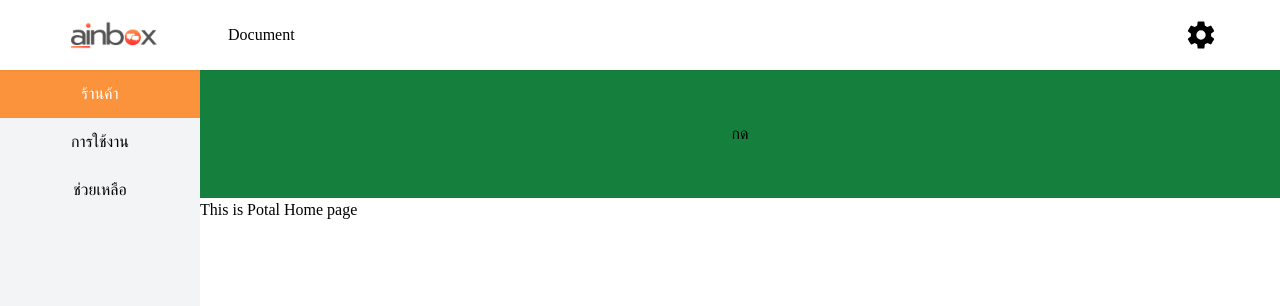
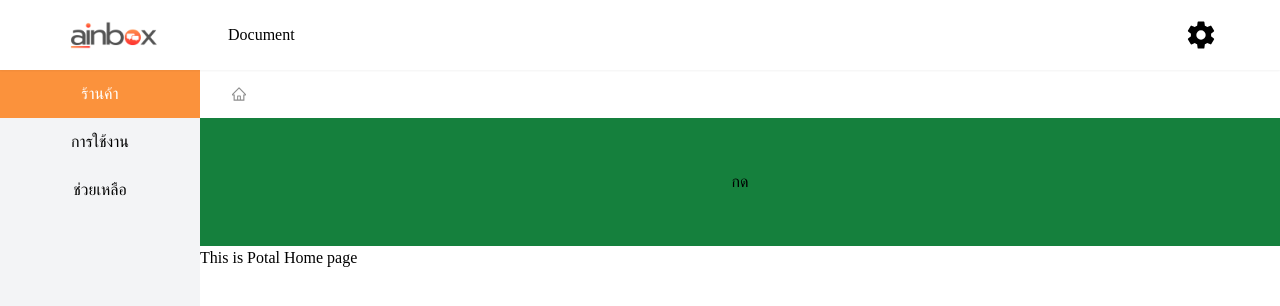
Before and after one commit to PattanasakGit/ainbox_website, a Next.js app in the folder frontend/portal/: page / in a window 1280 px wide. Shown: the top 306 px of the page. Built offline with nearby package versions, Linux system fonts and the light colour scheme; a web font is replaced by a local one.

Commit message:
Fix: fix CustomBreadcrumb

```diff
--- a/frontend/portal/package.json
+++ b/frontend/portal/package.json
@@ -9,6 +9,7 @@
     "lint": "next lint"
   },
   "dependencies": {
+    "antd": "^5.18.0",
     "framer-motion": "^11.2.6",
     "next": "14.2.3",
     "react": "^18",
--- a/frontend/portal/src/app/channel_manager/page.tsx
+++ b/frontend/portal/src/app/channel_manager/page.tsx
@@ -1,9 +1,17 @@
 "use client"
 import React from "react";
 import ChannelSidebar from "@/components/SidebarPortal/ChannelSidebar";
+import CustomBreadcrumb from "@/components/Breadcrumb/Breadcrumb";
 const ChannelManager: React.FC = () => {
+    const items = [
+        {
+          href: '/channel_manager',
+          title: (<><span>จัดการช่อง</span></>),
+        }
+      ];
   return (
     <section className="">
+        <CustomBreadcrumb items={items} />
       <ChannelSidebar/>
      <div className="h-[800px] w-[800px]">
         this main page
--- /dev/null
+++ b/frontend/portal/src/components/Breadcrumb/Breadcrumb.tsx
@@ -0,0 +1,54 @@
+
+"use client"
+import React, { useState, useEffect } from 'react';
+import { HomeOutlined } from '@ant-design/icons';
+import { Breadcrumb } from 'antd';
+import { Skeleton } from 'antd';
+import {useBreadcrumbState} from '@/store/BreadcrumbState'
+
+interface BreadcrumbItem {
+  href?: string;
+  title: React.ReactNode;
+}
+
+interface BreadcrumbProps {
+  items?: BreadcrumbItem[];
+}
+
+const CustomBreadcrumb: React.FC<BreadcrumbProps> = ({ items = [] }) => {
+    const { isLoaded,setIsLoaded } = useBreadcrumbState();
+
+  useEffect(() => {
+    const timeoutId = setTimeout(() => {
+      setIsLoaded(true);
+    }, 100);
+    return () => clearTimeout(timeoutId);
+  }, []);
+
+  const homeItem: BreadcrumbItem = {
+    href: '/',
+    title: <HomeOutlined />,
+  };
+
+  const allItems = [homeItem, ...items];
+
+  if (!isLoaded) {
+    return (
+      <div className='h-12 flex items-center px-8'>
+        <Skeleton.Input active={true} size={"small"} />
+      </div>
+    );
+  }
+
+  return (
+    <Breadcrumb className='h-12 flex items-center px-8'>
+      {allItems.map((item, index) => (
+        <Breadcrumb.Item key={index} href={item.href}>
+           {item.title}
+        </Breadcrumb.Item>
+      ))}
+    </Breadcrumb>
+  );
+};
+
+export default CustomBreadcrumb;
--- a/frontend/portal/src/components/HomePortal/HomePortal.tsx
+++ b/frontend/portal/src/components/HomePortal/HomePortal.tsx
@@ -1,21 +1,21 @@
 import MianSidebar from "@/components/SidebarPortal/MianSidebar";
 import Link from "next/link";
 import React from "react";
+import CustomBreadcrumb from "@/components/Breadcrumb/Breadcrumb";
 const HomePortal: React.FC = () => {
   return (
     <section className="w-full h-screen">
-      <MianSidebar/>
-     <div className="w-full">
-      <Link href={'/channel_manager'}>
-        <button className="h-32 w-full bg-green-700">
-          กด
-        </button>
-      </Link>
-     </div>
+      <MianSidebar />
+      <CustomBreadcrumb />
+      <div className="w-full">
+        <Link href={"/channel_manager"}>
+          <button className="h-32 w-full bg-green-700">กด</button>
+        </Link>
+      </div>
 
-     <div>
+      <div>
         <h1>This is Potal Home page</h1>
-     </div>
+      </div>
     </section>
   );
 };
--- a/frontend/portal/src/components/NavbarPortal/NavbarPortal.tsx
+++ b/frontend/portal/src/components/NavbarPortal/NavbarPortal.tsx
@@ -8,7 +8,7 @@ const NavbarPortal: React.FC = () => {
     <nav className="h-[70px] flex justify-between items-center w-full fixed top-0 z-[1000] bg-[#ffffff] shadow-sm px-2 lg:px-16">
       <div className="flex">
         <Link href={'//'}>
-          <Image src='/images/logo.png' alt="logo" width={100} height={100}/>
+          <Image src='/images/logo.png' alt="logo" width={100} height={100} loading="eager" />
         </Link>
         <button className="mx-16">
           Document
--- /dev/null
+++ b/frontend/portal/src/store/BreadcrumbState.ts
@@ -0,0 +1,11 @@
+import create from 'zustand';
+
+interface IBreadcrumbState {
+  isLoaded: boolean;
+  setIsLoaded: (value: boolean) => void;
+}
+
+export const useBreadcrumbState = create<IBreadcrumbState>(set => ({
+  isLoaded: false,
+  setIsLoaded: (value: boolean) => set({ isLoaded: value }),
+}));
```
Also changed, not shown: 1 other file (tests, documents, lock files or other folders).
